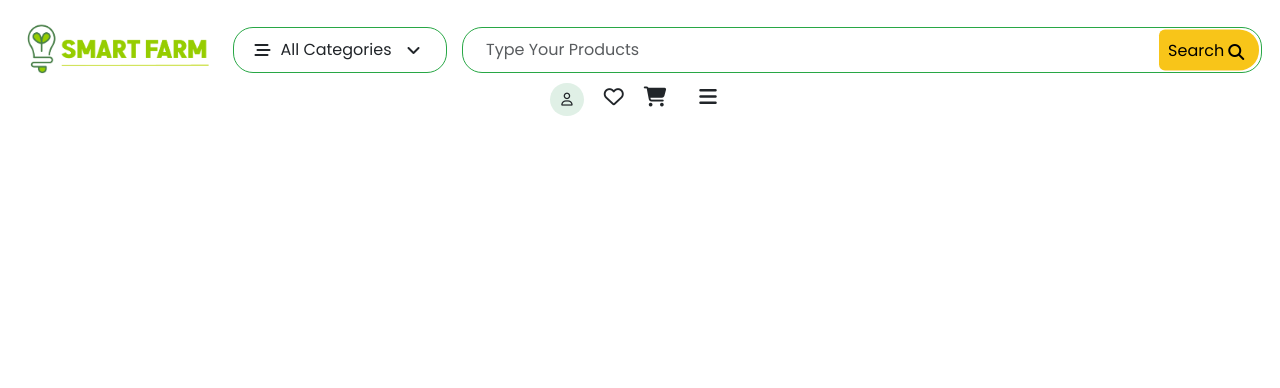
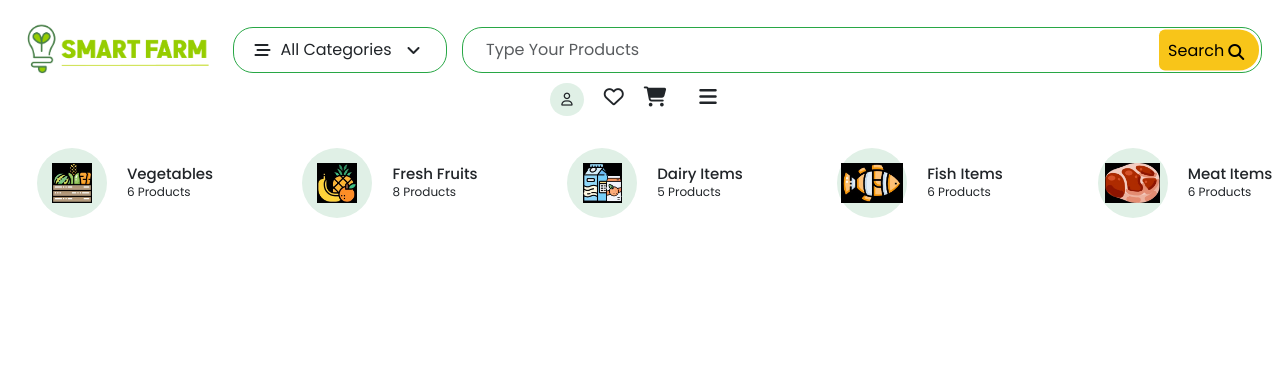
Before and after one commit to alvi00/SmartFarm, a PHP site: page / in a window 1280 px wide. Shown: the top 388 px of the page. Run offline with PHP 8.4, Linux system fonts and the light colour scheme; some libraries are stand-ins or nearby versions.

Commit message:
added vertical products

```diff
--- a/index.html
+++ b/index.html
@@ -166,7 +166,82 @@
     </nav>
     <!-- Navbar ends here -->
 
-    <div class="vertical-products"></div>
+    <!-- Vertical starts here -->
+    <div class="vertical-products">
+      <!--First item-->
+      <div class="items_all">
+        <div class="image_of_the_item">
+          <img src="/IMG/vegetable.jpeg" alt="item" />
+        </div>
+        <div class="item_description">
+          <h6>Vegetables</h6>
+          <p>6 Products</p>
+        </div>
+      </div>
+      <!--First item ends-->
+
+      <!--First item-->
+      <div class="items_all">
+        <div class="image_of_the_item">
+          <img src="/IMG/fruits.jpeg" alt="item" />
+        </div>
+        <div class="item_description">
+          <h6>Fresh Fruits</h6>
+          <p>8 Products</p>
+        </div>
+      </div>
+      <!--First item ends-->
+
+      <!--First item-->
+      <div class="items_all">
+        <div class="image_of_the_item">
+          <img src="/IMG/Milk.jpeg" alt="item" />
+        </div>
+        <div class="item_description">
+          <h6>Dairy Items</h6>
+          <p>5 Products</p>
+        </div>
+      </div>
+      <!--First item ends-->
+
+      <!--First item-->
+      <div class="items_all">
+        <div class="image_of_the_item">
+          <img src="/IMG/fish.jpeg" alt="item" />
+        </div>
+        <div class="item_description">
+          <h6>Fish Items</h6>
+          <p>6 Products</p>
+        </div>
+      </div>
+      <!--First item ends-->
+
+      <!--First item-->
+      <div class="items_all">
+        <div class="image_of_the_item">
+          <img src="/IMG/meat.jpeg" alt="item" />
+        </div>
+        <div class="item_description">
+          <h6>Meat Items</h6>
+          <p>6 Products</p>
+        </div>
+      </div>
+      <!--First item ends-->
+
+      <!--First item-->
+      <div class="items_all">
+        <div class="image_of_the_item">
+          <img src="/IMG/vegetable.jpeg" alt="item" />
+        </div>
+        <div class="item_description">
+          <h6>Carb Items</h6>
+          <p>6 items</p>
+        </div>
+      </div>
+      <!--First item ends-->
+    </div>
+    <!-- Closing vertical-products -->
+
     <script
       src="https://kit.fontawesome.com/85fcd39f72.js"
       crossorigin="anonymous"
--- a/style.css
+++ b/style.css
@@ -162,3 +162,95 @@ body {
 }
 
 /* navar css ends here */
+
+/*Vertical css starts here*/
+.vertical-products {
+  display: flex;
+  align-items: center;
+  gap: 15px; /* Space between items */
+  padding: 10px;
+  overflow-x: auto; /* Enables horizontal scrolling */
+  white-space: nowrap; /* Prevents wrapping */
+  -ms-overflow-style: none; /* Hide scrollbar in IE/Edge */
+  scrollbar-width: none; /* Hide scrollbar in Firefox */
+}
+
+/* Hide scrollbar for WebKit browsers (Chrome, Safari) */
+.vertical-products::-webkit-scrollbar {
+  display: none;
+}
+
+.items_all {
+  display: flex;
+  align-items: center;
+  justify-content: center;
+  padding: 10px;
+  min-width: 250px; /* Ensures items don’t shrink */
+}
+
+.image_of_the_item {
+  width: 70px;
+  height: 70px;
+  background-color: #e0f0e6;
+  display: flex;
+  justify-content: center;
+  align-items: center;
+  border-radius: 50%;
+  flex-shrink: 0;
+}
+
+.image_of_the_item img {
+  width: auto;
+  height: 40px;
+}
+
+.item_description {
+  display: flex;
+  flex-direction: column;
+  justify-content: center;
+  align-items: flex-start;
+  padding: 5px 20px;
+}
+
+.item_description h6 {
+  margin: 0;
+  font-size: 15px;
+  padding-top: 5px;
+}
+
+.item_description p {
+  margin: 0;
+  font-size: 12px;
+  padding-bottom: 5px;
+}
+
+/* Responsive Design */
+@media (max-width: 768px) {
+  .items_all {
+    min-width: 200px; /* Adjust item size for small screens */
+  }
+
+  .item_description {
+    padding: 5px 10px;
+  }
+}
+
+@media (max-width: 480px) {
+  .image_of_the_item {
+    width: 60px;
+    height: 60px;
+  }
+
+  .image_of_the_item img {
+    height: 35px;
+  }
+
+  .item_description h6 {
+    font-size: 14px;
+  }
+
+  .item_description p {
+    font-size: 11px;
+  }
+}
+/*Vertical css ends here*/
```
